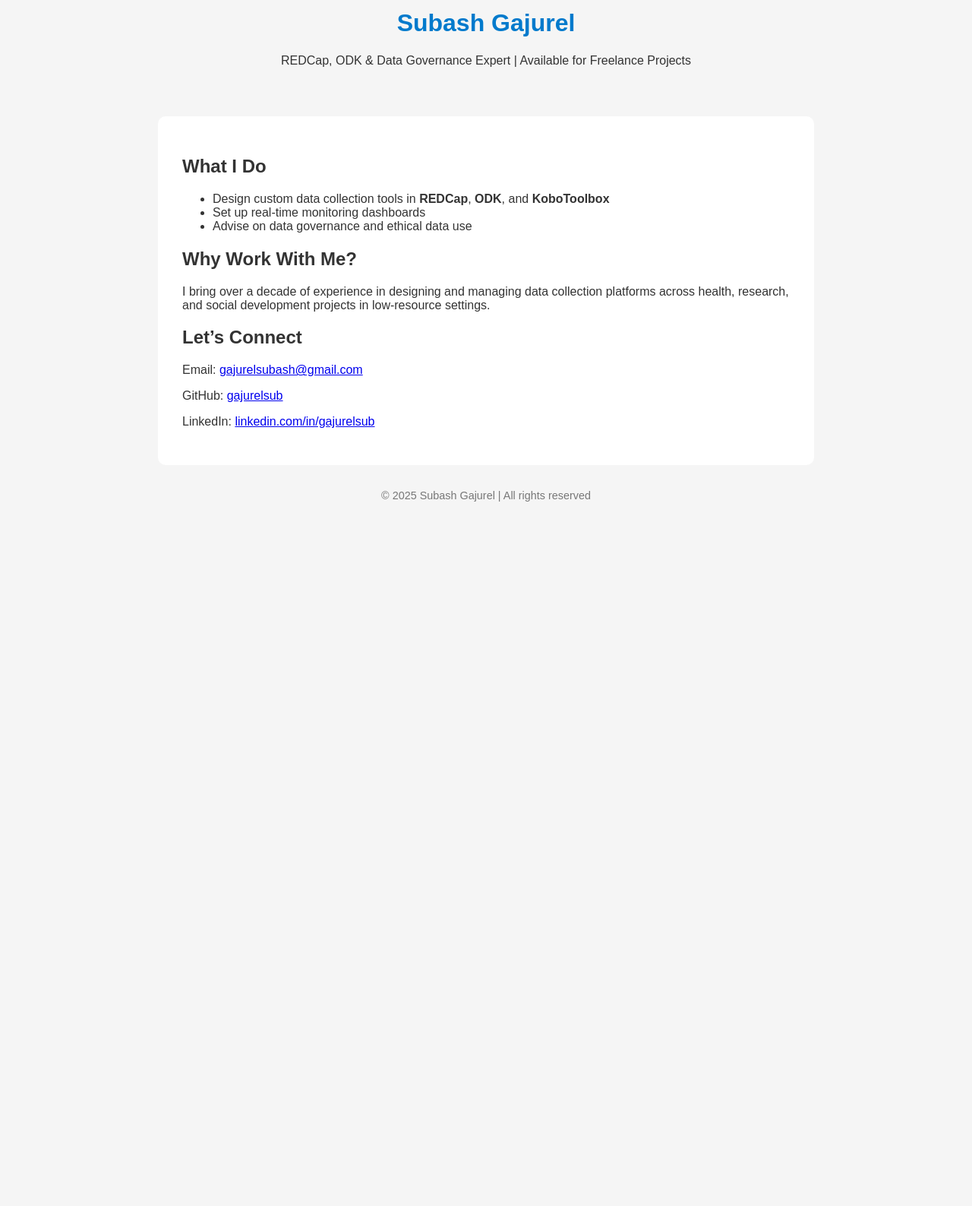
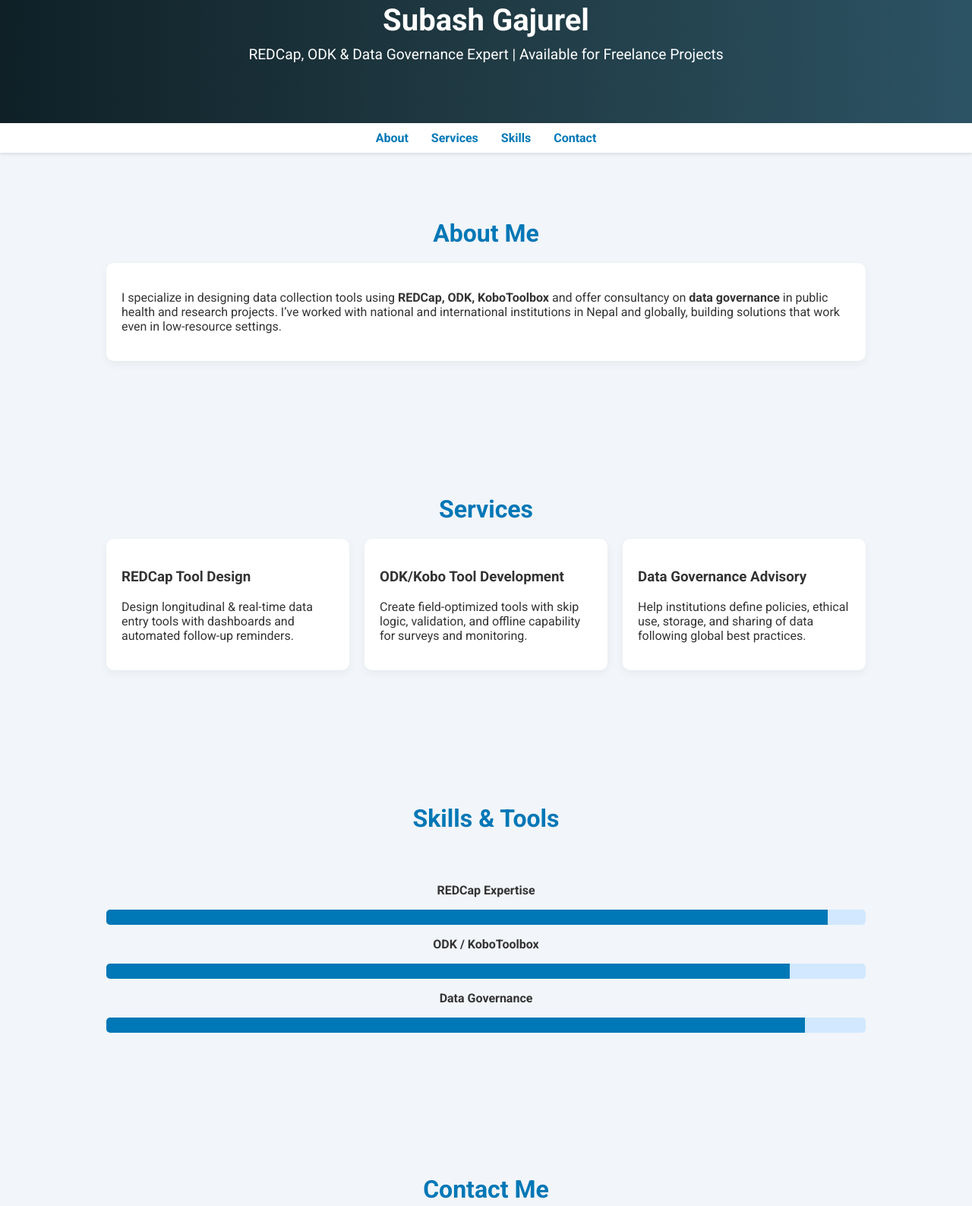
Before and after one commit to gajurelsub/dataworld, a plain HTML site: page index.html in a window 1280 px wide. Shown: the part 57-1644 px from the top of the page at 76% size. Before the commit the page ends 800 px from the top, so only its background shows below. Drawn offline with Linux system fonts and the light colour scheme.

Commit message:
Update index.html

```diff
--- a/index.html
+++ b/index.html
@@ -3,62 +3,214 @@
 <head>
   <meta charset="UTF-8" />
   <meta name="viewport" content="width=device-width, initial-scale=1.0"/>
-  <title>Subash Gajurel | Freelance Data Tool Designer</title>
+  <title>Subash Gajurel | Data Tool Designer</title>
+  <link href="https://fonts.googleapis.com/css2?family=Roboto:wght@400;700&display=swap" rel="stylesheet" />
   <style>
     body {
-      font-family: Arial, sans-serif;
-      margin: 2rem;
-      background: #f5f5f5;
+      margin: 0;
+      font-family: 'Roboto', sans-serif;
+      background: #f2f5f9;
       color: #333;
+      scroll-behavior: smooth;
     }
+
     header {
+      background: linear-gradient(to right, #0f2027, #203a43, #2c5364);
+      color: white;
+      padding: 60px 20px;
       text-align: center;
-      padding: 1rem;
     }
+
+    header h1 {
+      margin: 0;
+      font-size: 2.5rem;
+    }
+
+    header p {
+      font-size: 1.2rem;
+      margin-top: 10px;
+    }
+
+    nav {
+      background: #ffffff;
+      padding: 10px 20px;
+      box-shadow: 0 2px 4px rgba(0,0,0,0.1);
+      position: sticky;
+      top: 0;
+      z-index: 1000;
+      display: flex;
+      justify-content: center;
+    }
+
+    nav a {
+      margin: 0 15px;
+      color: #0077b6;
+      text-decoration: none;
+      font-weight: bold;
+    }
+
     section {
-      max-width: 800px;
-      margin: 2rem auto;
+      padding: 60px 20px;
+      max-width: 1000px;
+      margin: auto;
+    }
+
+    h2 {
+      color: #0077b6;
+      font-size: 2rem;
+      margin-bottom: 20px;
+      text-align: center;
+    }
+
+    .card {
       background: white;
-      padding: 2rem;
       border-radius: 10px;
+      padding: 20px;
+      margin-bottom: 30px;
+      box-shadow: 0 4px 12px rgba(0,0,0,0.05);
+      transition: transform 0.3s;
     }
-    h1 {
-      color: #007acc;
+
+    .card:hover {
+      transform: scale(1.02);
     }
+
+    .services-grid {
+      display: grid;
+      grid-template-columns: repeat(auto-fit, minmax(280px, 1fr));
+      gap: 20px;
+    }
+
+    form {
+      background: white;
+      padding: 30px;
+      border-radius: 10px;
+      box-shadow: 0 4px 12px rgba(0,0,0,0.05);
+    }
+
+    input, textarea {
+      width: 100%;
+      padding: 10px;
+      margin: 10px 0 20px;
+      border: 1px solid #ccc;
+      border-radius: 5px;
+    }
+
+    button {
+      background: #0077b6;
+      color: white;
+      padding: 12px 20px;
+      border: none;
+      border-radius: 5px;
+      cursor: pointer;
+      font-size: 1rem;
+    }
+
+    button:hover {
+      background: #005f8f;
+    }
+
     footer {
       text-align: center;
-      margin-top: 2rem;
+      padding: 20px;
       font-size: 0.9rem;
-      color: #777;
+      background: #e1ecf4;
+      color: #444;
+    }
+
+    .chart {
+      text-align: center;
+      padding: 30px 0;
+    }
+
+    .bar {
+      width: 100%;
+      background: #d1e8ff;
+      border-radius: 5px;
+      overflow: hidden;
+      margin-bottom: 10px;
+    }
+
+    .bar-fill {
+      background: #0077b6;
+      height: 20px;
+      width: 90%;
+      animation: fill 2s ease-in-out;
+    }
+
+    @keyframes fill {
+      0% { width: 0; }
+      100% { width: 90%; }
     }
   </style>
 </head>
 <body>
+
   <header>
     <h1>Subash Gajurel</h1>
     <p>REDCap, ODK & Data Governance Expert | Available for Freelance Projects</p>
   </header>
-  <section>
-    <h2>What I Do</h2>
-    <ul>
-      <li>Design custom data collection tools in <strong>REDCap</strong>, <strong>ODK</strong>, and <strong>KoboToolbox</strong></li>
-      <li>Set up real-time monitoring dashboards</li>
-      <li>Advise on data governance and ethical data use</li>
-    </ul>
 
-    <h2>Why Work With Me?</h2>
-    <p>
-      I bring over a decade of experience in designing and managing data collection platforms across health, research, and social development projects in low-resource settings.
-    </p>
+  <nav>
+    <a href="#about">About</a>
+    <a href="#services">Services</a>
+    <a href="#skills">Skills</a>
+    <a href="#contact">Contact</a>
+  </nav>
 
-    <h2>Let’s Connect</h2>
-    <p>Email: <a href="mailto:gajurelsubash@gmail.com">gajurelsubash@gmail.com</a></p>
-    <p>GitHub: <a href="https://github.com/gajurelsub" target="_blank">gajurelsub</a></p>
-    <p>LinkedIn: <a href="https://linkedin.com/in/gajurelsub" target="_blank">linkedin.com/in/gajurelsub</a></p>
+  <section id="about">
+    <h2>About Me</h2>
+    <div class="card">
+      <p>I specialize in designing data collection tools using <strong>REDCap, ODK, KoboToolbox</strong> and offer consultancy on <strong>data governance</strong> in public health and research projects. I’ve worked with national and international institutions in Nepal and globally, building solutions that work even in low-resource settings.</p>
+    </div>
+  </section>
+
+  <section id="services">
+    <h2>Services</h2>
+    <div class="services-grid">
+      <div class="card">
+        <h3>REDCap Tool Design</h3>
+        <p>Design longitudinal & real-time data entry tools with dashboards and automated follow-up reminders.</p>
+      </div>
+      <div class="card">
+        <h3>ODK/Kobo Tool Development</h3>
+        <p>Create field-optimized tools with skip logic, validation, and offline capability for surveys and monitoring.</p>
+      </div>
+      <div class="card">
+        <h3>Data Governance Advisory</h3>
+        <p>Help institutions define policies, ethical use, storage, and sharing of data following global best practices.</p>
+      </div>
+    </div>
+  </section>
+
+  <section id="skills">
+    <h2>Skills & Tools</h2>
+    <div class="chart">
+      <p><strong>REDCap Expertise</strong></p>
+      <div class="bar"><div class="bar-fill" style="width: 95%"></div></div>
+
+      <p><strong>ODK / KoboToolbox</strong></p>
+      <div class="bar"><div class="bar-fill" style="width: 90%"></div></div>
+
+      <p><strong>Data Governance</strong></p>
+      <div class="bar"><div class="bar-fill" style="width: 92%"></div></div>
+    </div>
+  </section>
+
+  <section id="contact">
+    <h2>Contact Me</h2>
+    <form action="https://formsubmit.co/gajurelsubash@gmail.com" method="POST">
+      <input type="hidden" name="_captcha" value="false">
+      <input type="text" name="name" placeholder="Your Name" required>
+      <input type="email" name="email" placeholder="Your Email" required>
+      <textarea name="message" placeholder="Your Message" rows="5" required></textarea>
+      <button type="submit">Send Message</button>
+    </form>
   </section>
 
   <footer>
-    &copy; 2025 Subash Gajurel | All rights reserved
+    &copy; 2025 Subash Gajurel. All rights reserved.
   </footer>
+
 </body>
 </html>
```
